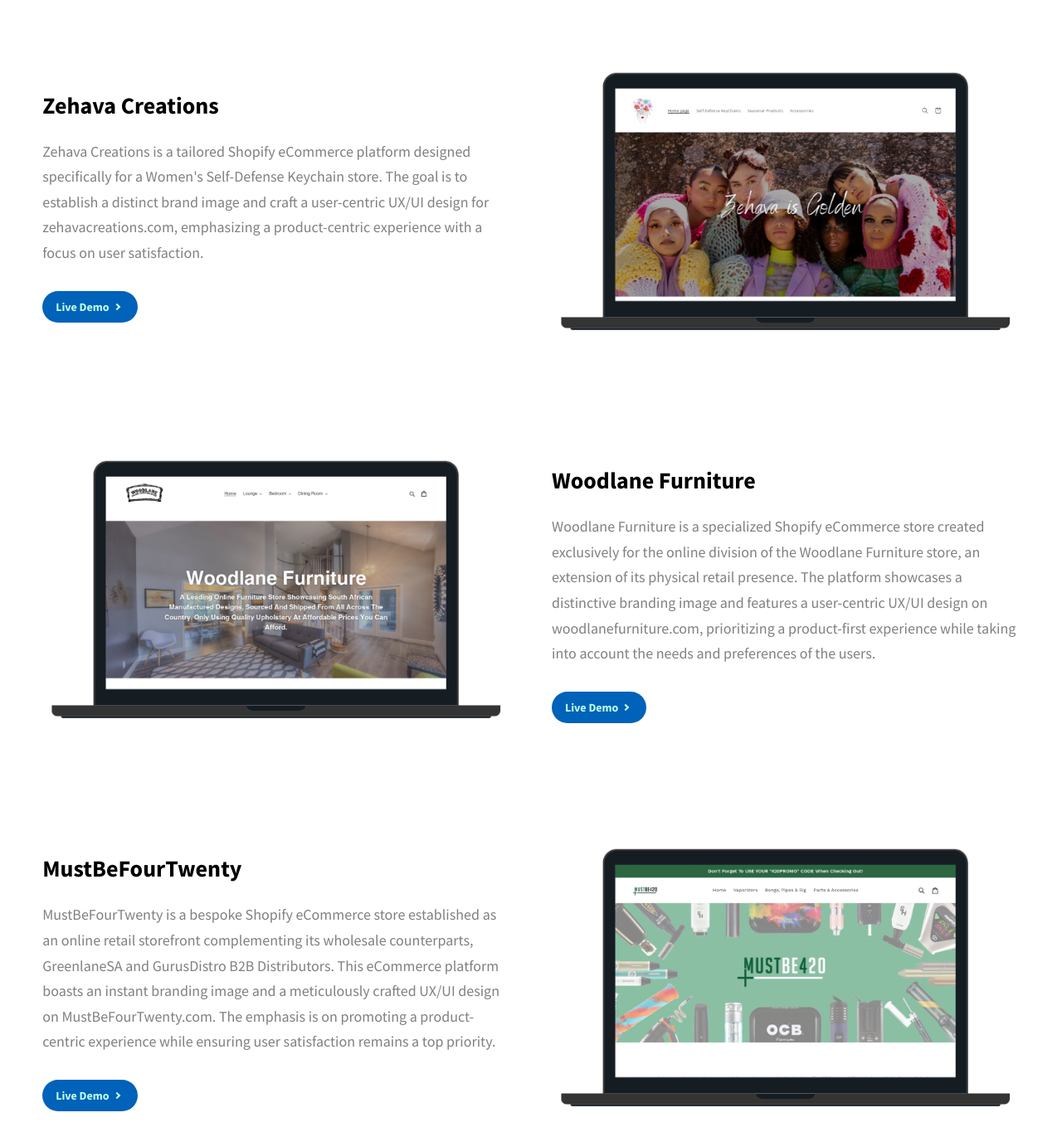
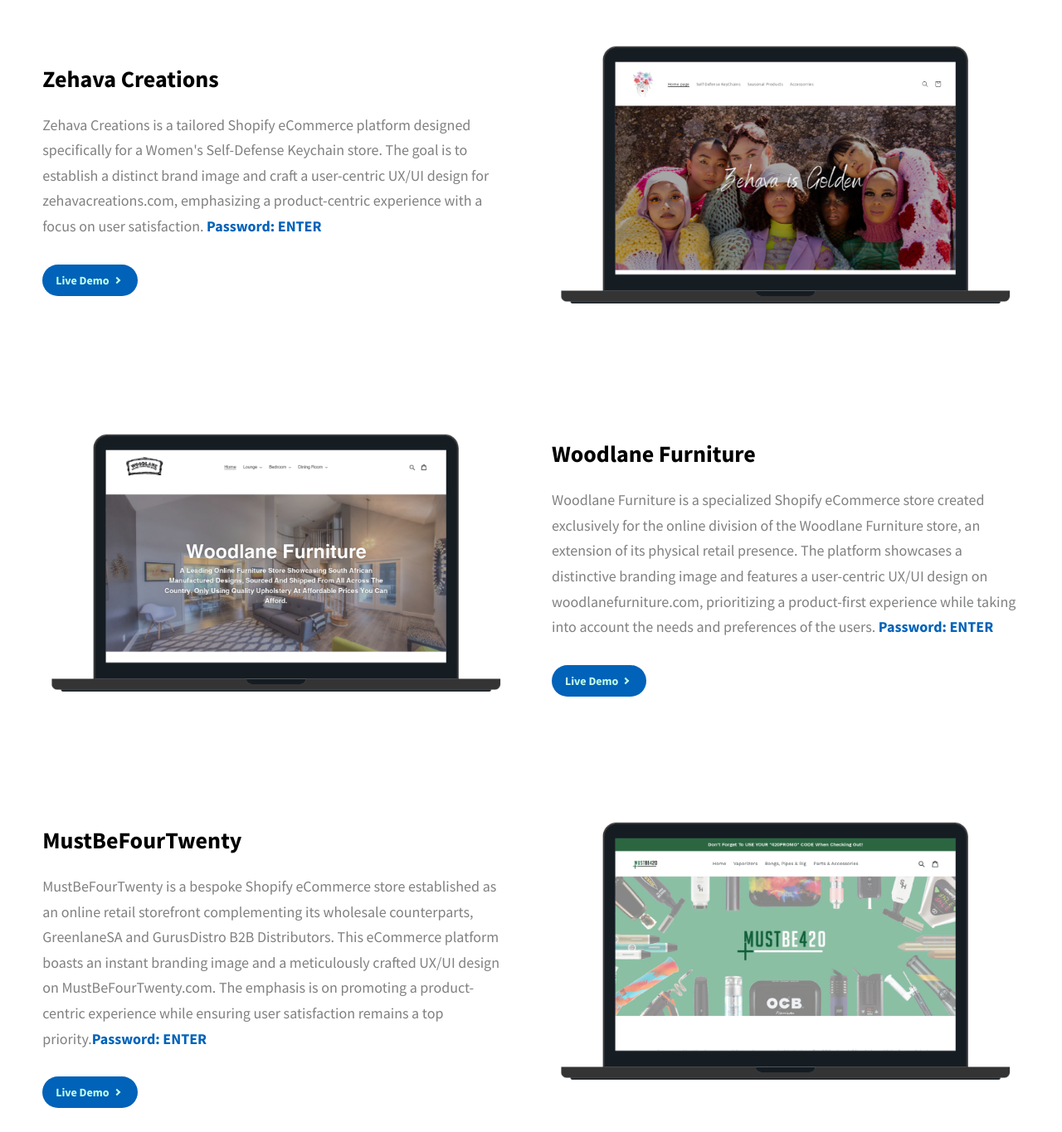
Before and after one commit to Keaganvolkwyn/myportfolio, a website: page index.html in a window 1280 px wide. Shown: the part 2580-3945 px from the top of the page at 83% size. Drawn offline with Linux system fonts and the light colour scheme.

Commit message:
modified:   index.html

```diff
--- a/index.html
+++ b/index.html
@@ -244,7 +244,6 @@
           <span class="heading-sec__main">Projects</span>
           <span class="heading-sec__sub2">
           Here are a few projects that i have worked on!
-          <br><span class="password">PASSWORD: ENTER</span></br>
           </span>
         </h2>
 
@@ -264,7 +263,7 @@
                 <p class="projects__row-content-desc">
                     Zehava Creations is a tailored Shopify eCommerce platform designed specifically for a Women's Self-Defense Keychain store.
                     The goal is to establish a distinct brand image and craft a user-centric UX/UI design for zehavacreations.com,
-                    emphasizing a product-centric experience with a focus on user satisfaction.
+                    emphasizing a product-centric experience with a focus on user satisfaction. <span class="password">Password: ENTER</span>
                 </p>
                 <a href="https://zehavacreations.myshopify.com/password">
                     <button class="arrow-button">Live Demo<span class="arrow"></span></button>
@@ -277,7 +276,7 @@
               <h3 class="projects__row-content-title">Woodlane Furniture</h3>
               <p class="projects__row-content-desc">
                 Woodlane Furniture is a specialized Shopify eCommerce store created exclusively for the online division of the Woodlane Furniture store, an extension of its physical retail presence.
-                The platform showcases a distinctive branding image and features a user-centric UX/UI design on woodlanefurniture.com, prioritizing a product-first experience while taking into account the needs and preferences of the users.
+                The platform showcases a distinctive branding image and features a user-centric UX/UI design on woodlanefurniture.com, prioritizing a product-first experience while taking into account the needs and preferences of the users. <span class="password">Password: ENTER</span>
               </p><a href="https://woodlanefurniturestore.myshopify.com/password">
                 <button class="arrow-button">Live Demo<span class="arrow"></span></button>
             </a>
@@ -307,7 +306,7 @@
               <p class="projects__row-content-desc">
                 MustBeFourTwenty is a bespoke Shopify eCommerce store established as an online retail storefront complementing its wholesale counterparts,
                 GreenlaneSA and GurusDistro B2B Distributors.
-                This eCommerce platform boasts an instant branding image and a meticulously crafted UX/UI design on MustBeFourTwenty.com. The emphasis is on promoting a product-centric experience while ensuring user satisfaction remains a top priority.
+                This eCommerce platform boasts an instant branding image and a meticulously crafted UX/UI design on MustBeFourTwenty.com. The emphasis is on promoting a product-centric experience while ensuring user satisfaction remains a top priority.<span class="password">Password: ENTER</span>
               </p><a href="https://mustbefourtwenty.myshopify.com/">
                 <button class="arrow-button">Live Demo<span class="arrow"></span></button>
               </a>
@@ -330,7 +329,7 @@
                 Dev News is a single-page application featuring a Tech News Blog.
                 It presents weekly blog updates covering a spectrum of topics, including programming languages,
                 insights from top university speakers, contributors, site information, and a dedicated contact page.
-                This project was meticulously crafted using HTML, CSS, and JavaScript to provide a seamless and engaging user experience.
+                This project was meticulously crafted using HTML, CSS, and JavaScript to provide a seamless and engaging user experience. <span class="password">Password: ENTER</span>
               </p><a href="https://187jjay187.github.io/cap-tech-page/">
                 <button class="arrow-button">Live Demo<span class="arrow"></span></button>
             </a>
@@ -358,7 +357,7 @@
  facilitating the storage of uploaded PDFs, eBooks, and EPUB book files. Additionally,
   a digital display bookshelf is planned to showcase these materials.
 The forthcoming open library feature will provide access to a curated collection of free online books,
-complete with customizable filters for an enhanced reading experience.
+complete with customizable filters for an enhanced reading experience. <span class="password">PASSWORD: ENTER</span>
               </p> <a href="book-store-58t6.onrender.com/">
                 <button class="arrow-button">Live Demo<span class="arrow"></span></button>
             </a>
```
